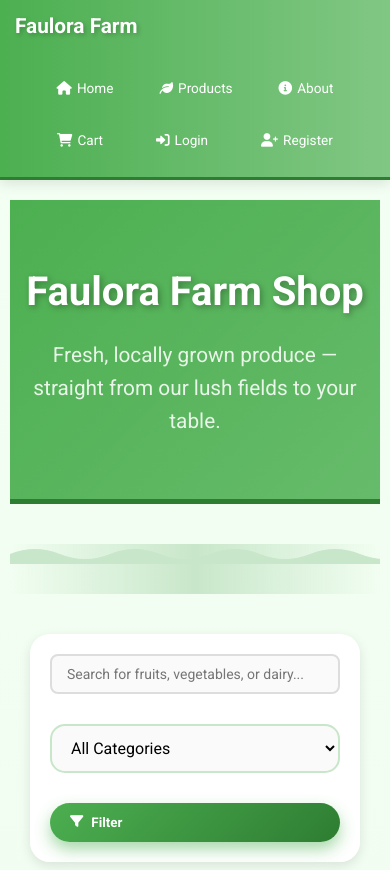
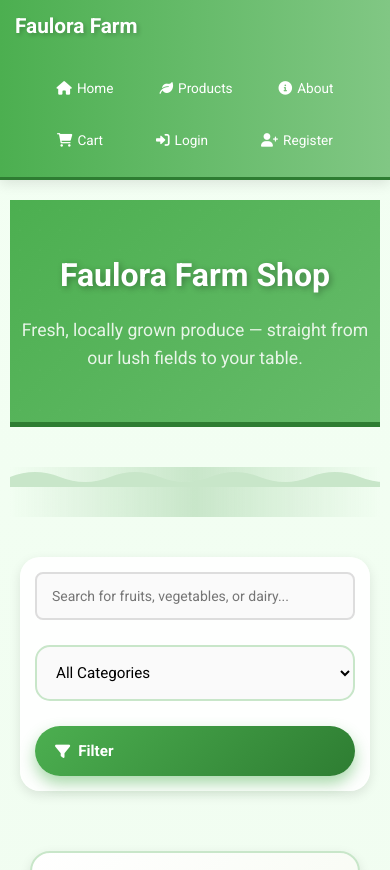
Before and after one commit to Tash465/Faulora-Farm, a Django app: page /products/ in a window 390 px wide. Shown: the top 870 px of the page. Run offline with Django 5.2, Linux system fonts and the light colour scheme; data comes from the database, SQL or seed files in the repository.

Commit message:
Update responsive styles for product list
Expanded breakpoints for responsive design to enhance mobile and tablet views.

```diff
--- a/products/static/css/product_list.css
+++ b/products/static/css/product_list.css
@@ -272,8 +272,40 @@ body {
     to { transform: translateX(0); opacity: 1; }
 }
 
-/* Responsive: Mobile-First */
-@media (max-width: 768px) {
+/* Responsive: Expanded Breakpoints for Seamless Adaptation */
+@media (max-width: 1023px) and (min-width: 769px) { /* Tablet */
+    .hero {
+        padding: 70px 15px;
+    }
+    .hero h1 {
+        font-size: 2.8em;
+    }
+    .hero p {
+        font-size: 1.2em;
+    }
+    .search-bar {
+        margin: 30px 15px;
+        padding: 18px;
+    }
+    .filter-bar {
+        gap: 15px;
+    }
+    .search-input, .category-select {
+        min-width: 180px;
+    }
+    .product-grid {
+        grid-template-columns: repeat(auto-fit, minmax(250px, 1fr));
+        gap: 25px;
+    }
+    .product-image, .no-img-box {
+        height: 180px;
+    }
+    .pagination-controls {
+        gap: 15px;
+    }
+}
+
+@media (max-width: 767px) { /* Mobile (481-767px) - Your existing, with touch refinements */
     .hero {
         padding: 60px 15px;
     }
@@ -288,13 +320,101 @@ body {
     .search-input, .category-select {
         min-width: unset;
         width: 100%;
+        padding: 14px 15px; /* Min 44px height for touch */
+        min-height: 44px;
+    }
+    .filter-btn {
+        padding: 14px 20px;
+        min-height: 44px;
     }
     .product-grid {
         grid-template-columns: 1fr;
         gap: 20px;
     }
+    .product-image, .no-img-box {
+        height: 160px;
+    }
+    .product-details h3 {
+        font-size: 1.4em;
+    }
+    .add-to-cart-btn {
+        padding: 14px 20px;
+        min-height: 44px;
+    }
     .pagination-controls {
         flex-direction: column;
         gap: 10px;
     }
+    .pagination-btn {
+        width: 100%;
+        padding: 14px 20px;
+        min-height: 44px;
+        justify-content: center;
+    }
 }
+
+@media (max-width: 480px) { /* Small Mobile (320-480px) */
+    .hero {
+        padding: 50px 10px;
+    }
+    .hero h1 {
+        font-size: 2em;
+    }
+    .hero p {
+        font-size: 1.1em;
+    }
+    .search-bar {
+        margin: 20px 10px;
+        padding: 15px;
+    }
+    .filter-bar {
+        gap: 10px;
+    }
+    .search-input, .category-select {
+        padding: 16px 15px; /* Ensure touch-friendly */
+        min-height: 48px;
+        font-size: 0.95em;
+    }
+    .filter-btn {
+        padding: 16px 20px;
+        min-height: 48px;
+        font-size: 0.95em;
+    }
+    .product-grid {
+        gap: 15px;
+    }
+    .product-image, .no-img-box {
+        height: 140px;
+    }
+    .product-details h3 {
+        font-size: 1.3em;
+    }
+    .product-price {
+        font-size: 1em;
+    }
+    .add-to-cart-btn {
+        padding: 16px 20px;
+        min-height: 48px;
+        font-size: 0.95em;
+    }
+    .no-products {
+        padding: 40px 15px;
+    }
+    .no-products i {
+        font-size: 2.5em;
+    }
+    .no-products p {
+        font-size: 1.1em;
+    }
+    .pagination-info {
+        font-size: 0.95em;
+    }
+    .message-notification {
+        top: 10px;
+        right: 10px;
+        left: 10px;
+        width: auto;
+        padding: 12px;
+        font-size: 0.9em;
+    }
+}
```
